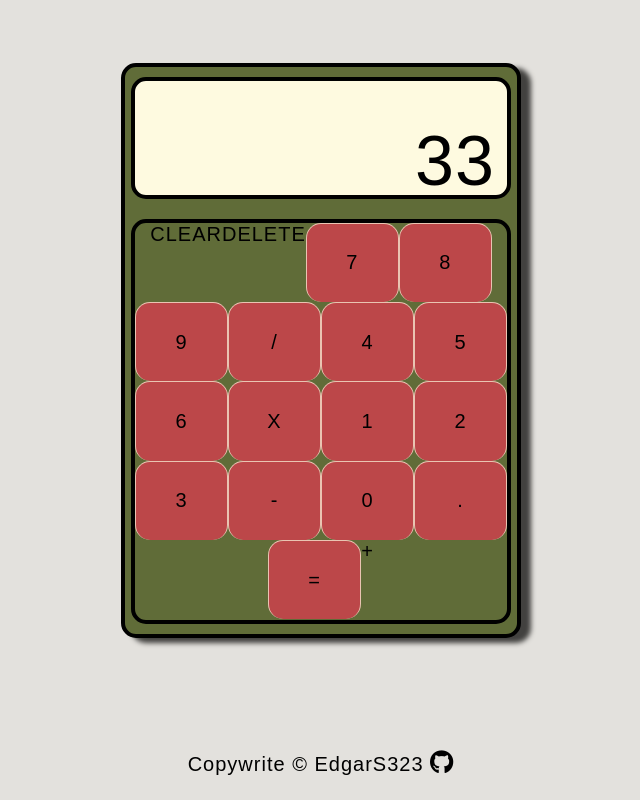
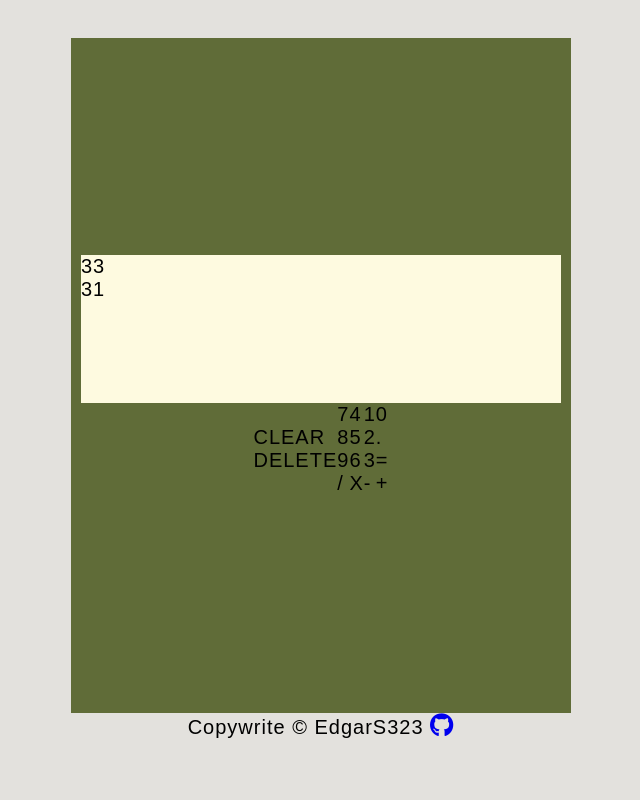
Before and after one commit to EdgarS323/Calculator, a plain HTML site: page index.html in a window 1280 px wide. Shown: the whole page, without its empty margins (319-959 px from the left). Drawn offline with Linux system fonts and the light colour scheme; a web font is replaced by a local one.

Commit message:
Refactored html to add classes to better sort elements using flexbox.

```diff
--- a/app.js
+++ b/app.js
@@ -1,11 +1,5 @@
 //Grab Elements
-const numbers = document.querySelectorAll('.btn');
-const screen = document.querySelector('#screen-display');
-const deleteBtn = document.querySelector('.delete');
-const clearBtn = document.querySelector('.clear');
-const buttonHolder = document.querySelector('#buttons');
-const sum = document.querySelector('#sum');
-let displayValue = 0;
+
 // Operator functions
 
 const add = function (a, b) {
@@ -23,20 +17,3 @@ const multiply = function (a, b) {
 const divide = function (a, b) {
   return a / b;
 };
-
-// Assigning variables to two integers and one operator.
-let num1;
-let operator;
-let num2;
-
-// Function that evaluates calc request
-function operate(num1, operator, num2) {
-  return `${operator}`(num1, num2);
-}
-
-// Event Listeners
-
-buttonHolder.addEventListener('click', (e) => {
-  screen.innerText = e.target.innerText;
-  displayValue = parseInt(e.target.innerText);
-});
--- a/index.html
+++ b/index.html
@@ -14,39 +14,49 @@
     <script src="https://kit.fontawesome.com/9b002801c8.js" crossorigin="anonymous"></script>
   </head>
   <body>
-    <main id="main">
+    <main>
       <div id="calculator">
         <div id="screen">
-          <div id="screen-display">33</div>
+          <div id="previous-input">33</div>
+          <div id="current-input">31</div>
         </div>
-        <div id="buttons">
+        <div class="row">
           <div id="clear">CLEAR</div>
           <div id="delete">DELETE</div>
+        </div>
+        <div class="row">
           <div class="num btn">7</div>
           <div class="num btn">8</div>
           <div class="num btn">9</div>
           <div class="operator btn">/</div>
+        </div>
+        <div class="row">
           <div class="num btn">4</div>
           <div class="num btn">5</div>
           <div class="num btn">6</div>
           <div class="operator btn">X</div>
+        </div>
+        <div class="row">
           <div class="num btn">1</div>
           <div class="num btn">2</div>
           <div class="num btn">3</div>
           <div class="operator btn">-</div>
+        </div>
+        <div class="row">
           <div class="num btn">0</div>
           <div class="num btn">.</div>
           <div id="sum" class="btn">=</div>
           <div class="operator">+</div>
         </div>
       </div>
+
+      <footer>
+        <span
+          >Copywrite &copy EdgarS323
+          <a target="_blank" href="https://github.com/EdgarS323"><i class="fa fa-github" style="font-size: 24px"></i></a
+        ></span>
+      </footer>
     </main>
-    <footer>
-      <span
-        >Copywrite &copy EdgarS323
-        <a target="_blank" href="https://github.com/EdgarS323"><i class="fa fa-github" style="font-size: 24px"></i></a
-      ></span>
-    </footer>
     <script src="app.js"></script>
   </body>
 </html>
--- a/styles.css
+++ b/styles.css
@@ -8,89 +8,30 @@
 body {
   background-color: rgb(227, 225, 221);
   letter-spacing: 1px;
+  margin: 0;
+  padding: 0;
 }
-#main {
-  height: 75vh;
+main {
+  height: 97vh;
   min-height: 500px;
-  margin-top: 50px;
   display: flex;
+  flex-direction: column;
   justify-content: center;
   align-items: center;
 }
 #calculator {
   background-color: #606c38;
-  height: 575px;
-  width: 400px;
+  height: 675px;
+  width: 500px;
   display: flex;
-  flex-direction: column;
+  justify-content: center;
   align-items: center;
-  justify-content: center;
-  box-shadow: 10px 5px 5px rgb(66, 65, 63);
+  flex-wrap: wrap;
+  align-content: center;
 }
-#screen {
+
+#calculator > #screen {
   background-color: #fefae0;
-  width: 380px;
+  width: 480px;
   height: 22%;
 }
-footer {
-  text-align: center;
-  margin-top: 100px;
-}
-/* Button styling */
-#buttons {
-  width: 380px;
-  height: 73%;
-  display: flex;
-  justify-content: center;
-  flex-wrap: wrap;
-}
-.btn {
-  background-color: #bc4749;
-  height: 20%;
-  width: 25%;
-  border: 1px solid rgb(254, 250, 224, 0.7);
-  border-bottom: none;
-  border-radius: 15px;
-  cursor: pointer;
-}
-.btn:nth-of-type(-n + 2) {
-  background-color: #4361ee;
-  height: 20%;
-  width: 50%;
-  margin-bottom: 2px;
-  /* text-align: center; */
-}
-
-/* Borders */
-
-#buttons,
-#screen,
-#calculator {
-  border-radius: 15px;
-  border: 4px solid black;
-  margin: 10px;
-}
-
-/* Text Alignment */
-
-.btn {
-  display: flex;
-  align-items: center;
-  justify-content: center;
-}
-/* Resetting link styling */
-a,
-a:visited,
-a:active,
-a:hover {
-  text-decoration: none;
-  color: inherit;
-}
-/* Alignment for numbers on display */
-
-#screen-display {
-  position: relative;
-  top: 40px;
-  left: 280px;
-  font-size: 70px;
-}
```
